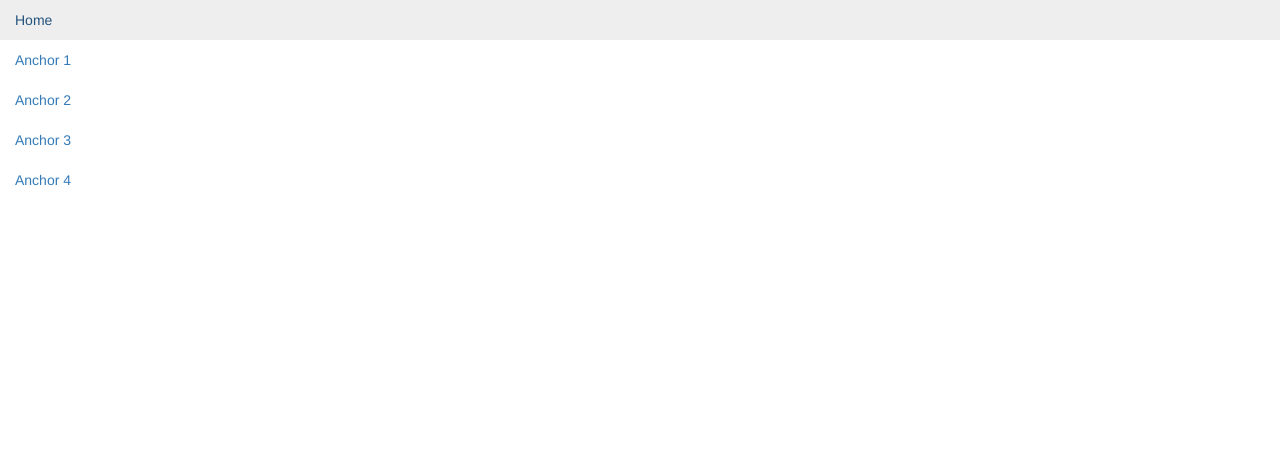
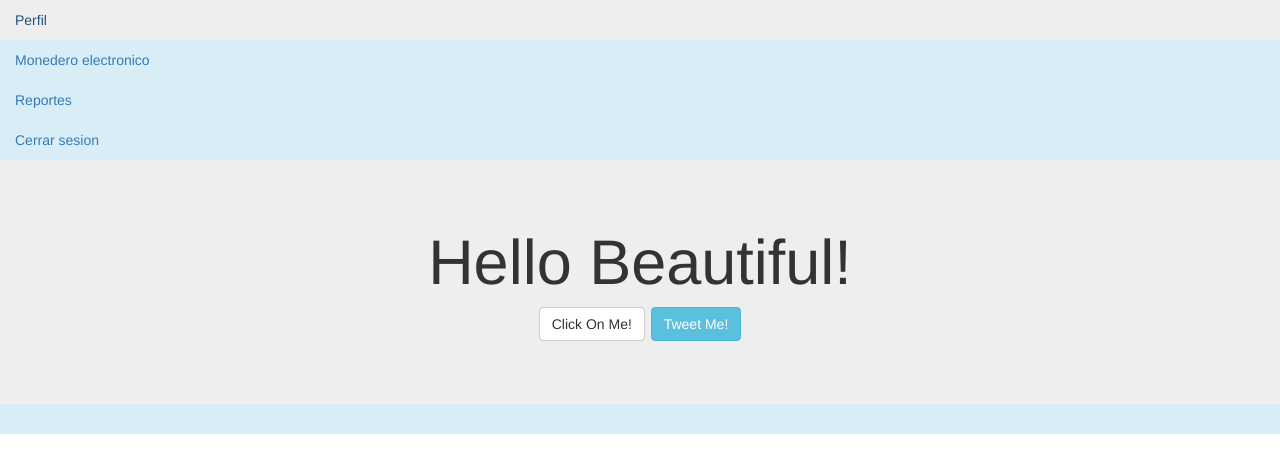
Before and after one commit to FaNnT0m/KISA, a Django app: page /base/ in a window 1280 px wide. Shown: the top 473 px of the page. Run offline with Django 3.2, Linux system fonts and the light colour scheme; parts of the project's set-up code (start-up, migrations or seed data) failed here and were passed over; some libraries are stand-ins or nearby versions.

Commit message:
extented base to index

```diff
--- a/templates/main/base.html
+++ b/templates/main/base.html
@@ -1,5 +1,4 @@
 <html lang="en">
-
 <head>
     <meta charset="UTF-8">
     <meta name="viewport" content="width=device-width, initial-scale=1.0">
@@ -8,33 +7,42 @@
 </head>
 
 <body>
-    <div id="sidebar-wrapper">
+    <div id="sidebar-wrapper" class="p-3 mb-2 bg-info text-white">
         <nav id="spy">
             <ul class="sidebar-nav nav">
-                <li class="sidebar-brand">
-                    <a href="#home"><span class="fa fa-home solo">Home</span></a>
-                </li>
                 <li>
-                    <a href="#anch1" data-scroll>
-                        <span class="fa fa-anchor solo">Anchor 1</span>
+                    <a href="#" data-scroll>
+                        <span class=" fa fa-user-circle">Perfil</span>
                     </a>
                 </li>
                 <li>
-                    <a href="#anch2" data-scroll>
-                        <span class="fa fa-anchor solo">Anchor 2</span>
+                    <a href="#" data-scroll>
+                        <span class=" fa fa-credit-card-alt">Monedero electronico</span>
                     </a>
                 </li>
                 <li>
-                    <a href="#anch3" data-scroll>
-                        <span class="fa fa-anchor solo">Anchor 3</span>
+                    <a href="#" data-scroll>
+                        <span class="fa fa-book">Reportes</span>
                     </a>
                 </li>
                 <li>
-                    <a href="#anch4" data-scroll>
-                        <span class="fa fa-anchor solo">Anchor 4</span>
+                    <a href="#" data-scroll>
+                        <span class="fa fa-share-square-o">Cerrar sesion</span>
                     </a>
                 </li>
             </ul>
+            <div id="page-content-wrapper">
+                <div class="page-content inset" data-spy="scroll" data-target="#spy">
+                    <div class="row">
+
+                            <div class="jumbotron text-center" >
+                                <h1>Hello Beautiful!</h1>
+                                 <p><a class="btn btn-default">Click On Me!</a>
+                                <a class="btn btn-info">Tweet Me!</a></p>
+                            </div>
+                    </div>
+                </div>
+            </div>
         </nav>
     </div>
 
--- a/templates/main/index.html
+++ b/templates/main/index.html
@@ -1,2 +1,2 @@
-{% extends 'base.html' %}
+{% extends 'main/base.html' %}
 {% block content %}{% endblock %}
```
